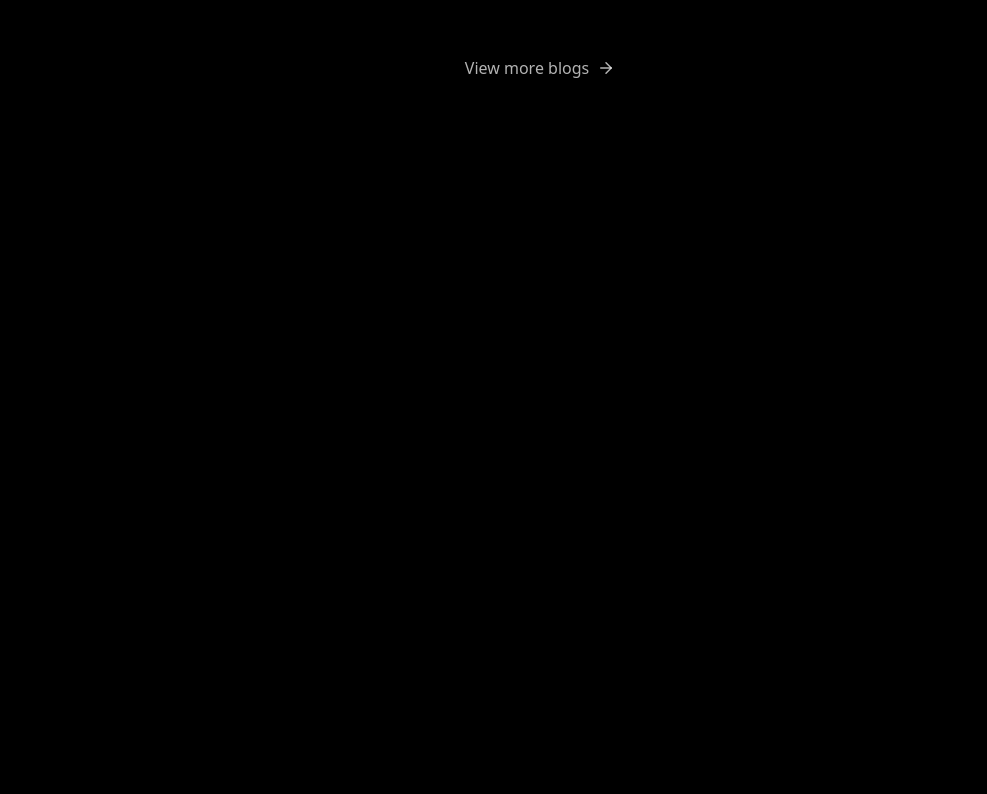
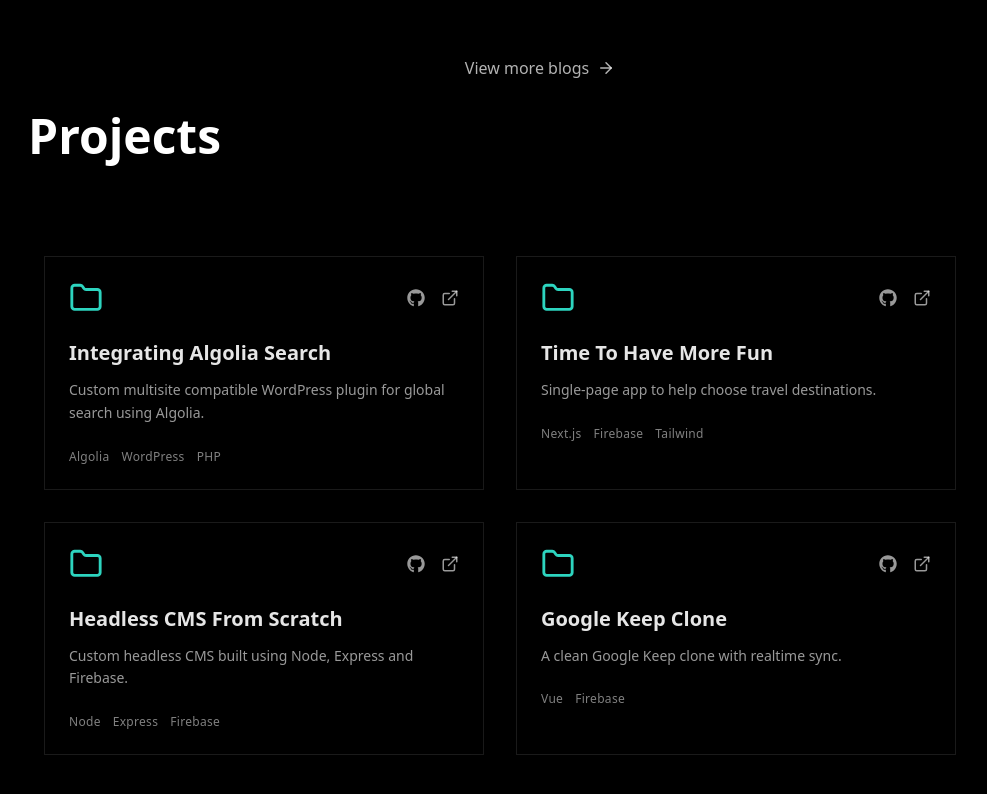
Before and after one commit to harshbhardwaj09/my-Portfolio, a Next.js app: page / in a window 1280 px wide. Shown: the part 1448-2242 px from the top of the page, without its empty margins (20-1007 px from the left). Before the commit the page ends 1656 px from the top, so only its background shows below. Built offline with nearby package versions, Linux system fonts and the light colour scheme.

Commit message:
project section

```diff
--- /dev/null
+++ b/src/app/ProjectsComponent.tsx
@@ -0,0 +1,136 @@
+"use client";
+
+import { Folder, ExternalLink } from "lucide-react";
+import { FaGithub } from "react-icons/fa";
+
+/* PROJECT DATA */
+const projects = [
+  {
+    title: "Integrating Algolia Search",
+    desc: "Custom multisite compatible WordPress plugin for global search using Algolia.",
+    tech: ["Algolia", "WordPress", "PHP"],
+    live: "#",
+    github: "#",
+  },
+  {
+    title: "Time To Have More Fun",
+    desc: "Single-page app to help choose travel destinations.",
+    tech: ["Next.js", "Firebase", "Tailwind"],
+    live: "#",
+    github: "#",
+  },
+  {
+    title: "Headless CMS From Scratch",
+    desc: "Custom headless CMS built using Node, Express and Firebase.",
+    tech: ["Node", "Express", "Firebase"],
+    live: "#",
+    github: "#",
+  },
+  {
+    title: "Google Keep Clone",
+    desc: "A clean Google Keep clone with realtime sync.",
+    tech: ["Vue", "Firebase"],
+    live: "#",
+    github: "#",
+  },
+];
+
+export const ProjectsComponent = () => {
+  return (
+    <section className="mt-24 max-w-6xl ml mr-64 px-4">
+      {/* GRID — 2 PER ROW */}
+      <div className="grid grid-cols-1 md:grid-cols-2 gap-8">
+        {projects.map((project, index) => (
+          <div
+            key={index}
+            className="
+              group
+              relative
+              rounded-xlā
+              bg-bg-white/5
+              border border-white/10
+              p-6
+              min-h-[230px]
+
+              shadow-[0_10px_30px_rgba(0,0,0,0.6)]
+              transition-all duration-500 ease-out
+              hover:-translate-y-[6px]
+              hover:shadow-[0_25px_60px_rgba(0,0,0,0.85)]
+            "
+          >
+            {/* TOP ROW */}
+            <div className="flex items-center justify-between mb-6">
+              {/* FOLDER ICON */}
+              <Folder
+                size={34}
+                className="
+                  text-teal-400
+                  transition-all duration-500
+                  group-hover:drop-shadow-[0_0_14px_rgba(45,212,191,0.9)]
+                "
+              />
+
+              {/* LINKS */}
+              <div className="flex items-center gap-4 text-white/60">
+                <a
+                  href={project.github}
+                  target="_blank"
+                  aria-label="GitHub Repository"
+                  className="hover:text-white transition"
+                >
+                  <FaGithub size={18} />
+                </a>
+
+                <a
+                  href={project.live}
+                  target="_blank"
+                  aria-label="Live Project"
+                  className="hover:text-white transition"
+                >
+                  <ExternalLink size={18} />
+                </a>
+              </div>
+            </div>
+
+            {/* TITLE */}
+            <h3
+              className="
+                text-xl font-semibold
+                text-white/90
+                mb-3
+                transition-colors duration-300
+                group-hover:text-teal-300
+                cursor-default
+              "
+            >
+              {project.title}
+            </h3>
+
+            {/* DESCRIPTION */}
+            <p className="text-sm text-white/60 leading-relaxed mb-6 cursor-default">
+              {project.desc}
+            </p>
+
+            {/* TECH STACK */}
+            <div className="flex flex-wrap gap-3 text-xs font-medium">
+              {project.tech.map((tech) => (
+                <span
+                  key={tech}
+                  className="
+                    text-white/50
+                    tracking-wide
+                    transition-colors duration-300
+                    group-hover:text-white/80
+                    cursor-default
+                  "
+                >
+                  {tech}
+                </span>
+              ))}
+            </div>
+          </div>
+        ))}
+      </div>
+    </section>
+  );
+};
--- a/src/app/page.tsx
+++ b/src/app/page.tsx
@@ -1,3 +1,4 @@
+"use client"
 import Appear from "@/components/animation/Appear";
 import MagneticText from "@/components/animation/MagneticText";
 import Image from "next/image";
@@ -20,6 +21,7 @@
   SiMongodb,
   SiExpress,
 } from "react-icons/si";
+import { ProjectsComponent } from "./ProjectsComponent";
 const techs = [
   { name: "React", icon: SiReact, color: "#61DAFB" },
   { name: "Next.js", icon: SiNextdotjs, color: "#ffffff" },
@@ -183,14 +185,24 @@
       </div>
       <h2
         className={`
-              mt-8 text-5xl font-extrabold text-white/10
+              mt-8 text-5xl font-extrabold text-white
               cursor-default
-              [-webkit-text-stroke:.3px_white]
+
             `}
       >
         Recent Blogs
       </h2>
       <Blogs />
+           <h2
+        className={`
+              mt-8 text-5xl font-extrabold text-white
+              cursor-default
+            `}
+      >
+        Projects
+      </h2>
+      <ProjectsComponent/>
+
     </div>
   );
 }
```
